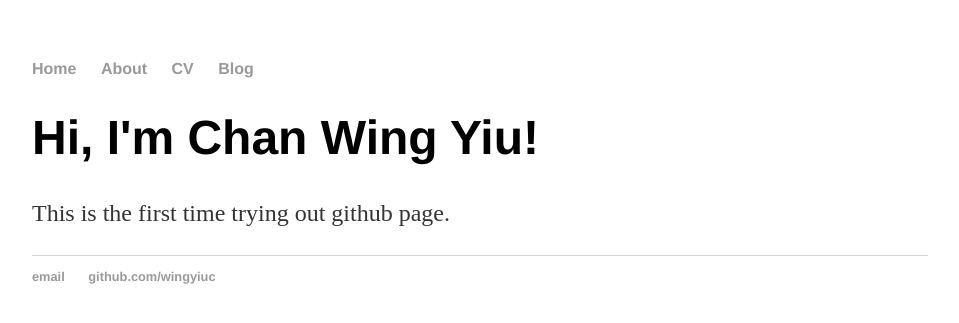
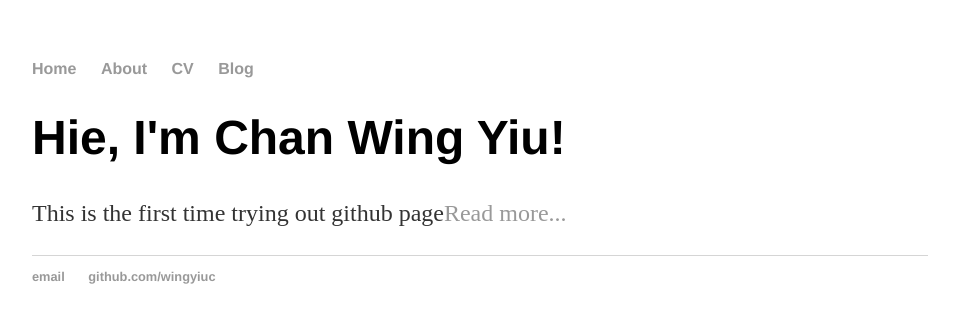
Before and after one commit to wingyiuc/wingyiuc.github.io, a Jekyll site: the page built from index.html, in a window 1280 px wide. Shown: the top 323 px of the page, without its empty margins (160-1119 px from the left). Built offline with Jekyll 4.4.1, drawn with Linux system fonts in a browser that asks for light colours.

Commit message:
Update index.html

```diff
--- a/index.html
+++ b/index.html
@@ -1,30 +1,8 @@
-<!DOCTYPE html>
-<html>
-	<head>
-		<title>Chan Wing Yiu</title>
-		<!-- link to main stylesheet -->
-		<link rel="stylesheet" type="text/css" href="/css/main.css">
-	</head>
-	<body>
-		<nav>
-    		<ul>
-        		<li><a href="/">Home</a></li>
-	        	<li><a href="/about">About</a></li>
-        		<li><a href="/cv">CV</a></li>
-        		<li><a href="/blog">Blog</a></li>
-    		</ul>
-		</nav>
-		<div class="container">
-    		<div class="blurb">
-        		<h1>Hi, I'm Chan Wing Yiu!</h1>
-				<p>This is the first time trying out github page. </p>
-    		</div><!-- /.blurb -->
-		</div><!-- /.container -->
-		<footer>
-    		<ul>
-        		<li><a href="mailto:wingyiuc@connect.hku.hk">email</a></li>
-        		<li><a href="https://github.com/wingyiuc">github.com/wingyiuc</a></li>
-			</ul>
-		</footer>
-	</body>
-</html>
+---
+layout: default
+title: Chan Wing Yiu
+---
+<div class="blurb">
+	<h1>Hie, I'm Chan Wing Yiu!</h1>
+	<p> This is the first time trying out github page<a href="/about">Read more...</a></p>
+</div><!-- /.blurb -->
```
